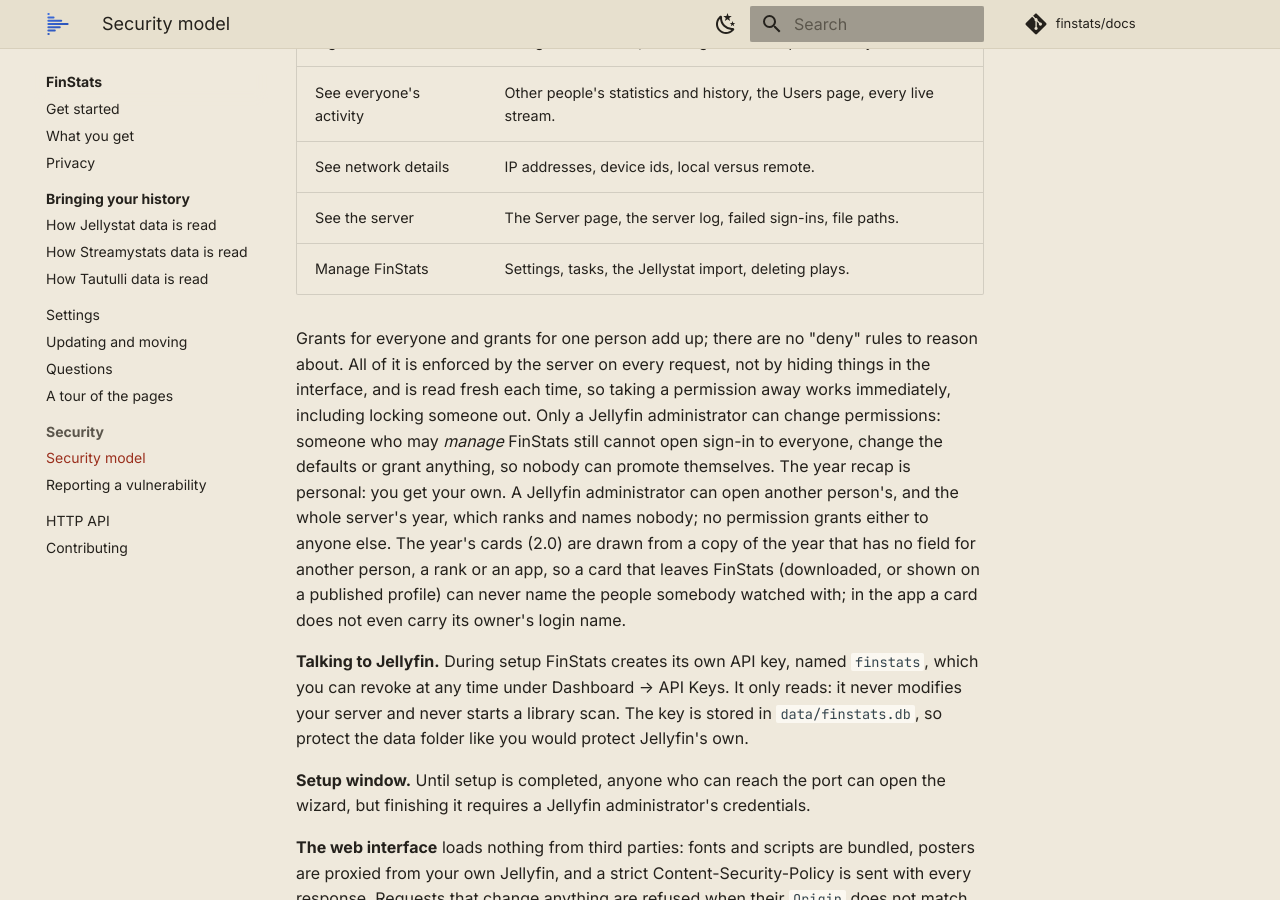
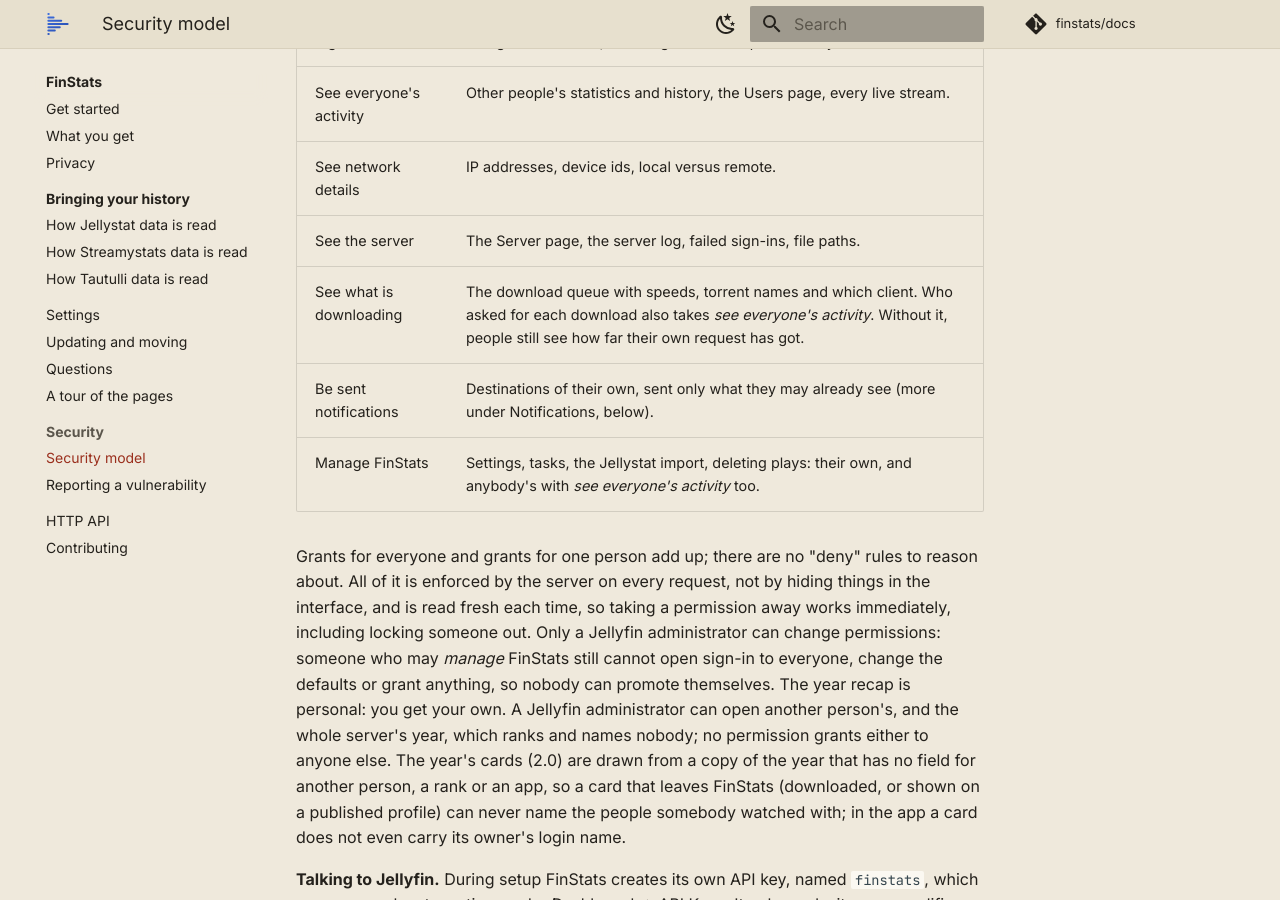
Before and after one commit to finstats/docs, an MkDocs documentation site: the page built from docs/finstats/security.md, in a window 1280 px wide and 900 px high, scrolled down 1353 px. Built offline with MkDocs 1.6.1 and Material for MkDocs 9.7.7, drawn with Linux system fonts in a browser that asks for light colours; comment, search, counter and statistics services are not loaded.

Commit message:
docs(finstats): every permission is listed, and who may delete whose play
The permissions table and the Access row left out See what is downloading and Be sent notifications. 2.3.0 also made naming who asked for a download, and deleting somebody else's play, take See everyone's activity.

```diff
--- a/docs/finstats/security.md
+++ b/docs/finstats/security.md
@@ -45,7 +45,9 @@ An administrator can grant more under Settings → Access:
 | See everyone's activity | Other people's statistics and history, the Users page, every live stream. |
 | See network details | IP addresses, device ids, local versus remote. |
 | See the server | The Server page, the server log, failed sign-ins, file paths. |
-| Manage FinStats | Settings, tasks, the Jellystat import, deleting plays. |
+| See what is downloading | The download queue with speeds, torrent names and which client. Who asked for each download also takes *see everyone's activity*. Without it, people still see how far their own request has got. |
+| Be sent notifications | Destinations of their own, sent only what they may already see (more under Notifications, below). |
+| Manage FinStats | Settings, tasks, the Jellystat import, deleting plays: their own, and anybody's with *see everyone's activity* too. |
 
 Grants for everyone and grants for one person add up; there are no "deny" rules to reason about.
 All of it is enforced by the server on every request, not by hiding things in the interface, and
```
Also changed, not shown: docs/finstats/settings.md (+1 -1 lines).
